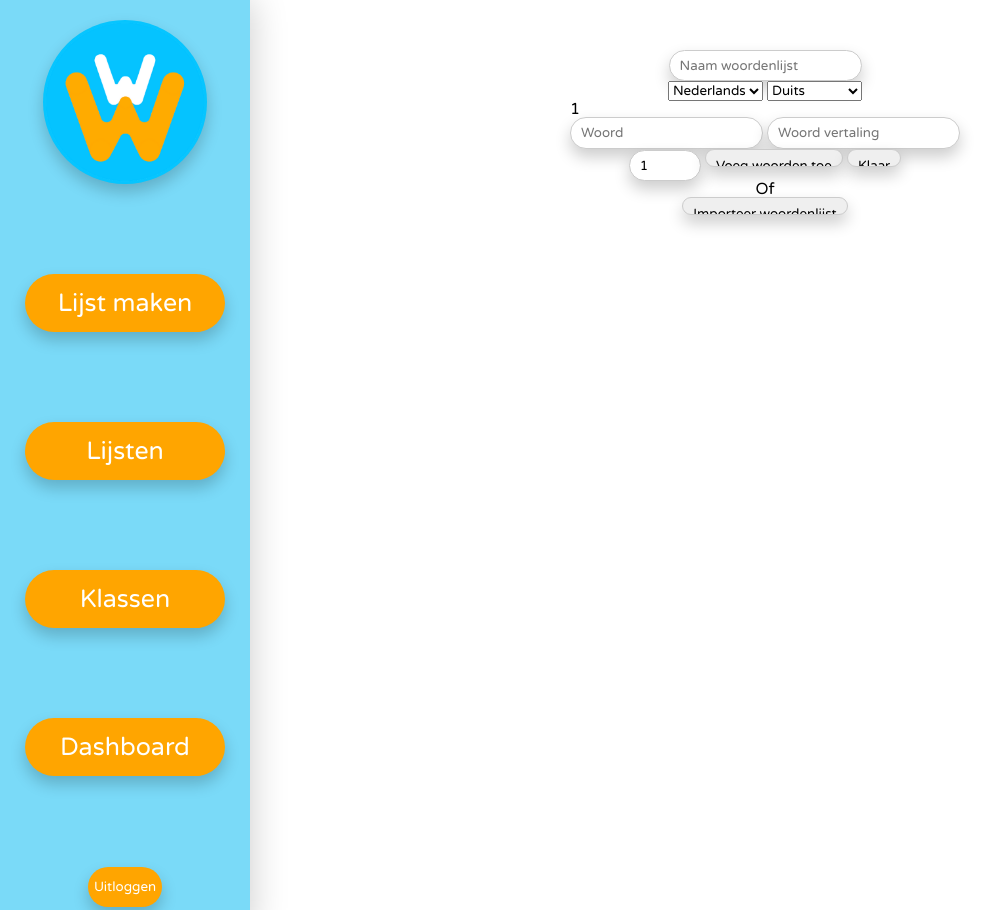
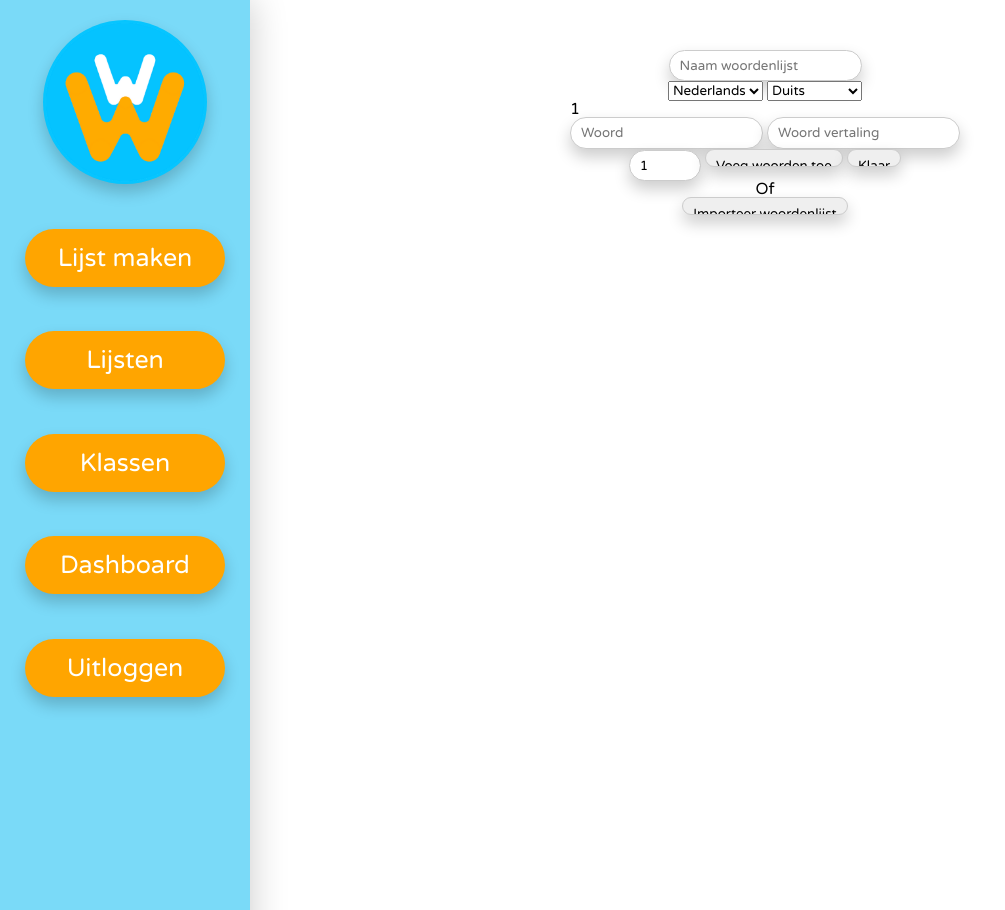
Before and after one commit to IemandDieAbeHeet/PO-Informatica, a PHP site: page /lijst-editor.php in a window 1280 px wide. Shown: the whole page, without its empty margins (0-1005 px from the left). Run offline with PHP 8.4, Linux system fonts and the light colour scheme; a user stored in the database is signed in.

Commit message:
Update sidebar CSS

```diff
--- a/css/style.css
+++ b/css/style.css
@@ -644,6 +644,7 @@ input {
           box-shadow: 0px 0px 35px 1px rgba(0, 0, 0, 0.2);
   overflow-x: hidden;
   padding-top: 20px;
+  padding-bottom: 30px;
   -webkit-box-align: center;
       -ms-flex-align: center;
           align-items: center;
@@ -663,10 +664,10 @@ input {
   -webkit-box-align: center;
       -ms-flex-align: center;
           align-items: center;
-  height: 75%;
+  height: 50%;
 }
 
-.sidebar nav > * {
+.sidebar *:not(img) * {
   font-size: 25px;
   height: 58px;
   width: 200px;
--- a/css/style.scss
+++ b/css/style.scss
@@ -469,6 +469,7 @@ a {
     box-shadow: 0px 0px 35px 1px rgba(0,0,0,0.2);
     overflow-x: hidden;
     padding-top: 20px;
+    padding-bottom: 30px;
     align-items: center;
 }
 
@@ -477,10 +478,10 @@ a {
     flex-flow: column wrap;
     justify-content: space-evenly;
     align-items: center;
-    height: 75%;
+    height: 50%;
 }
 
-.sidebar nav > * {
+.sidebar *:not(img) * {
     font-size: 25px;
     height: 58px;
     width: 200px;
@@ -492,6 +493,10 @@ a {
     padding: 0px 10px;
 }
 
+#logoutDiv {
+
+}
+
 #sidebarLogo {
     width: 164px;
     height: 164px;
--- a/sidebar.php
+++ b/sidebar.php
@@ -19,7 +19,7 @@
         }
         ?>
     </nav>
-    <div>
+    <div id="logoutDiv">
         <button onclick="window.location.href='includes/logout.inc.php'">Uitloggen</button>
     </div>
 </div>
```
